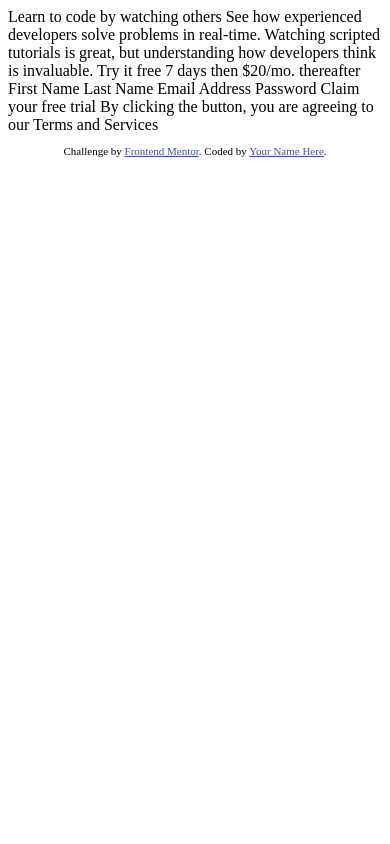
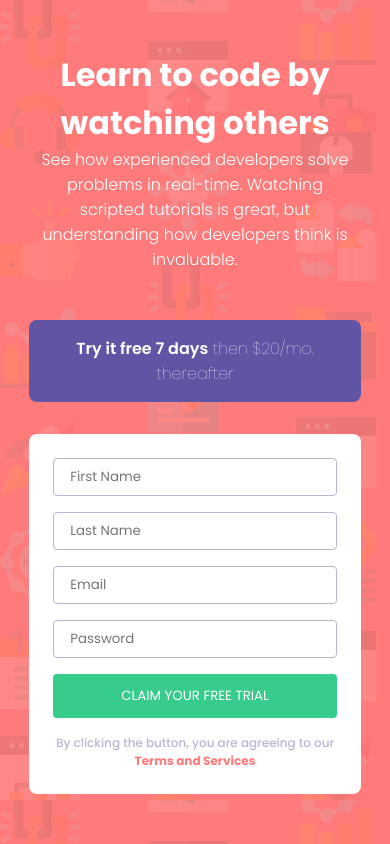
Before and after one commit to long-1810/intro-component-with-signup, a plain HTML site: page index.html in a window 390 px wide. Drawn offline with Linux system fonts and the light colour scheme.

Commit message:
Add files via upload

```diff
--- a/index.html
+++ b/index.html
@@ -8,35 +8,41 @@
 
   <title>Frontend Mentor | Intro component with sign up form</title>
 
-  <!-- Feel free to remove these styles or customise in your own stylesheet 👍 -->
-  <style>
-    .attribution { font-size: 11px; text-align: center; }
-    .attribution a { color: hsl(228, 45%, 44%); }
-  </style>
+  <link rel="stylesheet" href="style.css">
 </head>
 <body>
+  <div class="container">
+    <div class="text">
+      <p class="text__title">Learn to code by watching others</p>
+      <p class="text__desc">See how experienced developers solve problems in real-time. Watching scripted tutorials is great,
+        but understanding how developers think is invaluable. </p>
+    </div>
+    <div class="form">
+      <p class="form__notif"><b class="form__notif--bold">Try it free 7 days</b> then $20/mo. thereafter</p>
+      <form id="form" class="">
+        <div class="input-block fname">
+          <input type="text" placeholder="First Name" id="fname">
+          <img src="./images/icon-error.svg" alt="Error" class="error-icon hidden">
+        </div>
+        <div class="input-block lname">
+          <input type="text" placeholder="Last Name" id="lname">
+          <img src="./images/icon-error.svg" alt="Error" class="error-icon hidden">
+        </div>
+        <div class="input-block email">
+          <input type="email" placeholder="Email" id="email">
+          <img src="./images/icon-error.svg" alt="Error" class="error-icon hidden">
+        </div>
+        <div class="input-block password">
+          <input type="password" placeholder="Password" id="password">
+          <img src="./images/icon-error.svg" alt="Error" class="error-icon hidden">
+        </div>
 
-  Learn to code by watching others
+        <button class="submit" id="submit">Claim your free trial </button>
+        <p class="form__text">By clicking the button, you are agreeing to our <b class="form__text form__text--bold">Terms and Services</b></p>
+      </form>
+    </div>
+  </div>
 
-  See how experienced developers solve problems in real-time. Watching scripted tutorials is great,
-  but understanding how developers think is invaluable.
-
-  Try it free 7 days then $20/mo. thereafter
-
-  First Name
-  Last Name
-  Email Address
-  Password
-
-  Claim your free trial
-
-  By clicking the button, you are agreeing to our Terms and Services
-
-  <footer>
-    <p class="attribution">
-      Challenge by <a href="https://www.frontendmentor.io?ref=challenge" target="_blank">Frontend Mentor</a>.
-      Coded by <a href="#">Your Name Here</a>.
-    </p>
-  </footer>
+  <script src="script.js"></script>
 </body>
 </html>
--- /dev/null
+++ b/script.js
@@ -0,0 +1,52 @@
+const form = document.getElementById("form");
+const fnameInput = document.getElementById("fname");
+const lnameInput = document.getElementById("lname");
+const emailInput = document.getElementById("email");
+const passwordInput = document.getElementById("password");
+const submitButton = document.getElementById("submit");
+const errorIcons = Array.from(document.querySelectorAll(".error-icon"));
+const inputBlocks = Array.from(document.querySelectorAll(".input-block"));
+
+form.addEventListener("submit", (event) => {
+  event.preventDefault();
+  const fname = fnameInput.value;
+  const lname = lnameInput.value;
+  const email = emailInput.value;
+  const password = passwordInput.value;
+
+  // yes, i know, this is fucking cursed and impractical
+  if (!fname || !lname || !email || !password) {
+    form.classList.add("error-form");
+    if (!fname) {
+      inputBlocks[0].classList.add("error-field");
+    } else {
+      inputBlocks[0].classList.contains("error-field") &&
+        inputBlocks[0].classList.remove("error-field");
+    }
+    if (!lname) {
+      inputBlocks[1].classList.add("error-field");
+    } else {
+      inputBlocks[1].classList.contains("error-field") &&
+        inputBlocks[1].classList.remove("error-field");
+    }
+    if (!email) {
+      inputBlocks[2].classList.add("error-field");
+    } else {
+      inputBlocks[2].classList.contains("error-field") &&
+        inputBlocks[2].classList.remove("error-field");
+    }
+    if (!password) {
+      inputBlocks[3].classList.add("error-field");
+    } else {
+      inputBlocks[3].classList.contains("error-field") &&
+        inputBlocks[3].classList.remove("error-field");
+    }
+  } else {
+    form.classList.contains("error-form") &&
+      form.classList.remove("error-form");
+    inputBlocks.forEach((elem) => {
+      elem.classList.contains("error-field") &&
+        elem.classList.remove("error-field");
+    });
+  }
+});
--- /dev/null
+++ b/style.css
@@ -0,0 +1,286 @@
+@import url("https://fonts.googleapis.com/css2?family=Poppins:ital,wght@0,100;0,200;0,300;0,400;0,500;0,600;0,700;0,800;0,900;1,100;1,200;1,300;1,400;1,500;1,600;1,700;1,800;1,900&display=swap");
+
+:root {
+  --red: hsl(0, 100%, 74%);
+  --green: hsl(154, 59%, 51%);
+  --blue: hsl(248, 32%, 49%);
+  --dark-blue: hsl(249, 10%, 26%);
+  --grayish-blue: hsl(246, 25%, 77%);
+  --white: rgb(255, 255, 255);
+}
+
+* {
+  margin: 0;
+  padding: 0;
+  box-sizing: border-box;
+}
+
+html {
+  font-size: 16px;
+  font-family: "Poppins", sans-serif;
+  font-weight: 100;
+  font-style: normal;
+}
+
+body {
+  width: 100vw;
+  height: 100vh;
+  display: grid;
+  place-items: center;
+}
+
+.container {
+  display: flex;
+  align-items: center;
+}
+
+.text {
+  color: var(--white);
+}
+
+.text__title {
+  font-weight: 700;
+  font-size: 2.5rem;
+}
+
+.text__desc {
+  font-weight: 300;
+  font-size: 1rem;
+}
+
+.form {
+  display: flex;
+  flex-direction: column;
+  gap: 2rem;
+}
+
+.form__notif {
+  font-size: 1rem;
+  padding: 1rem;
+  text-align: center;
+  color: var(--white);
+  background-color: var(--blue);
+  border-radius: 0.5rem;
+}
+
+.form__notif--bold {
+  font-size: 1rem;
+  font-weight: 600;
+}
+
+form {
+  font-family: "Poppins", sans-serif;
+  padding: 2rem;
+  background-color: var(--white);
+  border-radius: 0.5rem;
+  display: flex;
+  flex-direction: column;
+  justify-content: center;
+  gap: 1.5rem;
+}
+
+.input-block {
+  position: relative;
+}
+
+input {
+  font-family: "Poppins", sans-serif;
+  padding: 0.5rem 1rem;
+  border-radius: 0.25rem;
+  outline: none;
+  border: 0.1rem solid var(--grayish-blue);
+  width: 100%;
+}
+
+input:focus {
+  outline: 0.1rem solid var(--dark-blue);
+}
+
+form .error-icon {
+  position: absolute;
+  width: 1.25rem;
+  height: 1.25rem;
+  text-align: center;
+  right: 1.25rem;
+  top: 50%;
+  transform: translate(0, -50%);
+}
+
+button {
+  font-family: "Poppins", sans-serif;
+  color: var(--white);
+  background-color: var(--green);
+  padding: 1rem;
+  border: none;
+  border-radius: 0.25rem;
+  text-transform: uppercase;
+  cursor: pointer;
+  transition: 0.2s;
+  font-weight: 400;
+}
+
+.form__text {
+  font-size: 0.75rem;
+  text-align: center;
+  font-weight: 500;
+  color: var(--grayish-blue);
+}
+
+.form__text--bold {
+  color: var(--red);
+  font-weight: 700;
+}
+
+@media only screen and (max-width: 500px) {
+  body {
+    background: url("./images/bg-intro-mobile.png");
+    background-color: var(--red);
+  }
+  .container {
+    display: flex;
+    flex-direction: column;
+    gap: 3rem;
+    max-width: 90%;
+  }
+  form {
+    padding: 1.5rem;
+    gap: 1rem;
+  }
+  .text__title {
+    font-size: 2rem;
+    text-align: center;
+  }
+  .text__desc {
+    text-align: center;
+  }
+  .form__notif {
+    padding: 1rem;
+  }
+  button {
+    padding: 0.75rem;
+  }
+}
+
+@media only screen and (max-width: 767px) {
+  body {
+    background: url("./images/bg-intro-mobile.png");
+    background-color: var(--red);
+  }
+  .container {
+    display: flex;
+    flex-direction: column;
+    gap: 3rem;
+  }
+  .text__title {
+    font-size: 2rem;
+    max-width: 30rem;
+    text-align: center;
+  }
+  .text__desc {
+    max-width: 30rem;
+    text-align: center;
+  }
+  .form__notif {
+    padding: 1rem;
+  }
+  .input-block {
+    max-width: 30rem;
+  }
+}
+
+@media only screen and (max-width: 991px) {
+  body {
+    background: url("./images/bg-intro-desktop.png");
+    background-color: var(--red);
+  }
+  .container {
+    gap: 3rem;
+    max-width: 85%;
+  }
+  .text__title {
+    max-width: 20rem;
+  }
+  .text__desc {
+    max-width: 20rem;
+  }
+  .form__notif {
+    padding: 1rem;
+  }
+}
+
+@media only screen and (min-width: 992px) {
+  body {
+    background: url("./images/bg-intro-desktop.png");
+    background-color: var(--red);
+  }
+  .container {
+    gap: 5rem;
+    max-width: 70%;
+  }
+  .text__title {
+    max-width: 30rem;
+  }
+  .text__desc {
+    max-width: 30rem;
+  }
+  .form__notif {
+    padding: 1rem 3rem;
+  }
+  .input-block {
+    max-width: 30rem;
+  }
+}
+
+form.error-form {
+  gap: 2.5rem;
+}
+
+.error-field input {
+  border: .1rem solid var(--red);
+}
+
+.error-field input:focus {
+  outline: .1rem solid var(--red);
+}
+
+.error-field input::placeholder {
+  color: var(--red);
+}
+
+.input-block.error-field::after {
+  font-size: .75rem;
+  position: absolute;
+  bottom: -60%;
+  right: 0;
+  color: var(--red);
+  font-weight: 400;
+  font-style: italic;
+}
+
+.fname.error-field::after {
+  content: 'First Name cannot be empty';
+}
+
+.lname.error-field::after {
+  content: 'Last Name cannot be empty';
+}
+
+.email.error-field::after {
+  content: 'Looks like this is not an email';
+}
+
+.password.error-field::after {
+  content: 'Password cannot be empty';
+}
+
+.error-icon {
+  display: none;
+}
+
+.error-field .error-icon {
+  display: block;
+}
+
+.hidden {
+  display: none;
+}
```
